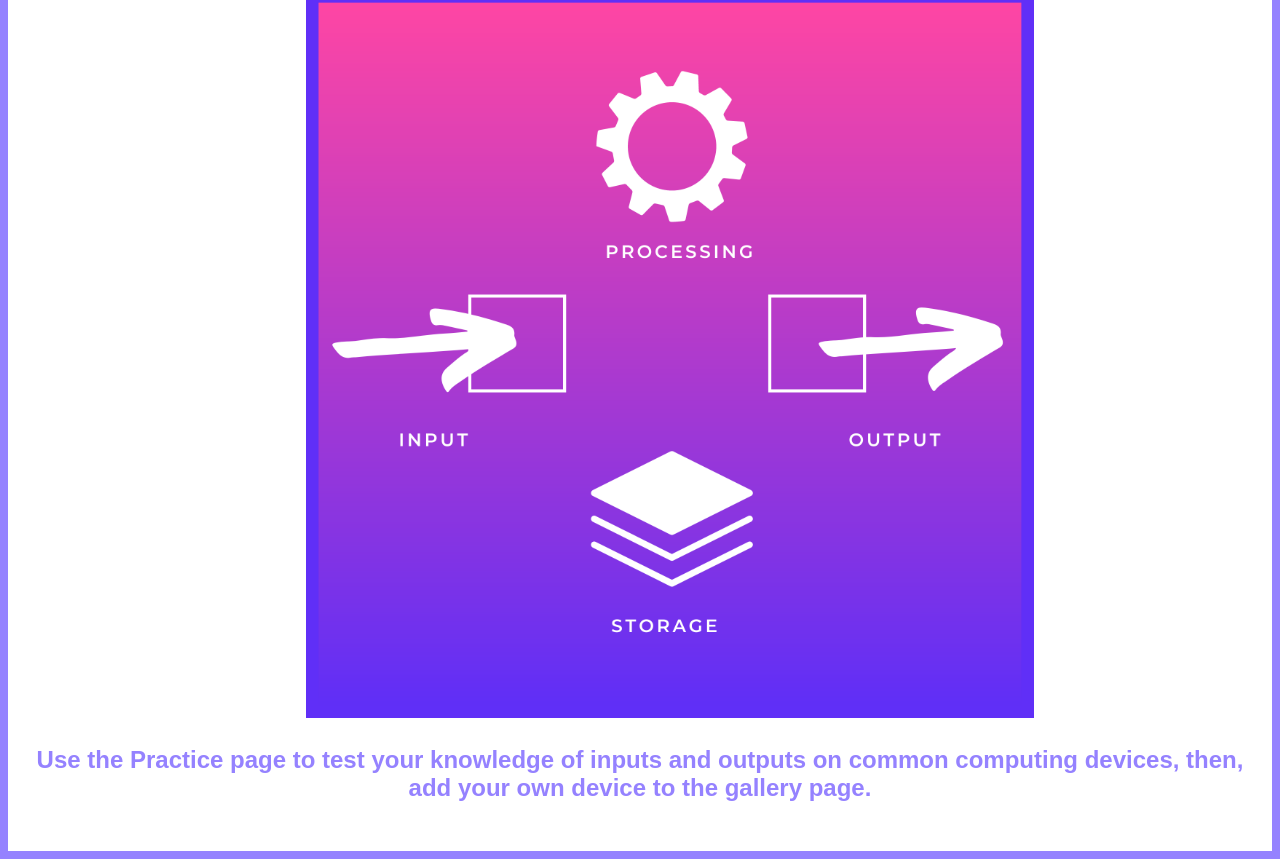
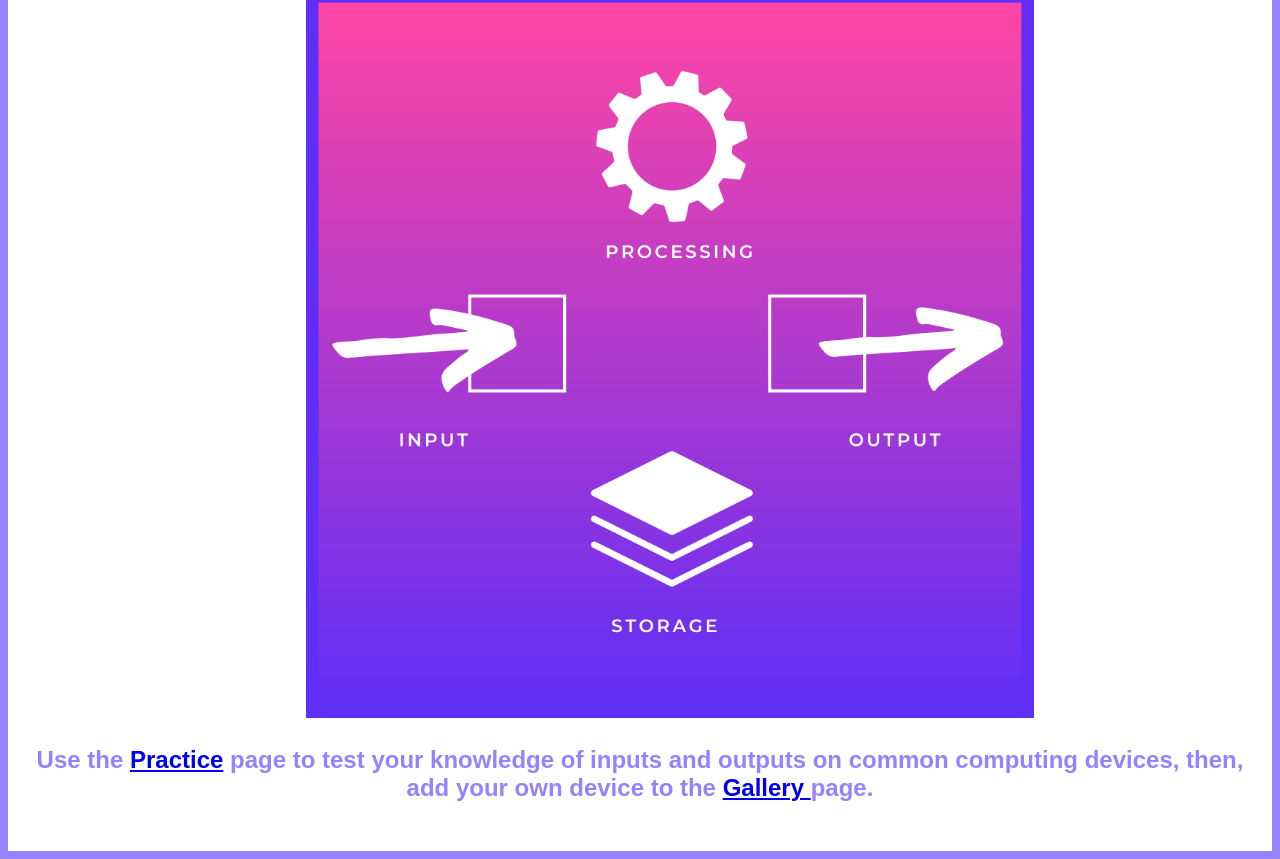
Before and after one commit to laynaoyervides/phase-2-project, a React (Create React App) app: page / in a window 1280 px wide. Shown: the part 340-1199 px from the top of the page. Built offline with nearby package versions, Linux system fonts and the light colour scheme.

Commit message:
Adding Links and styles to Home page

```diff
--- a/src/components/Home.js
+++ b/src/components/Home.js
@@ -7,7 +7,7 @@ function Home () {
             <h1>What is a Computer?</h1>
             <h3>A computer is a machine that works with information to help people with thinking tasks; all computers input, output, process, and store information. Input and output devices are designed for the computer to receive and communicate information to and from the environment around them.</h3>
             <img src="./iosp.png" alt="IOSP diagram"></img>
-            <h3>Use the Practice page to test your knowledge of inputs and outputs on common computing devices, then, add your own device to the gallery page.</h3>
+            <h3>Use the <a href="./Practice">Practice</a> page to test your knowledge of inputs and outputs on common computing devices, then, add your own device to the <a href="./Gallery"> Gallery </a>page.</h3>
         </div>
     )
 }
```
